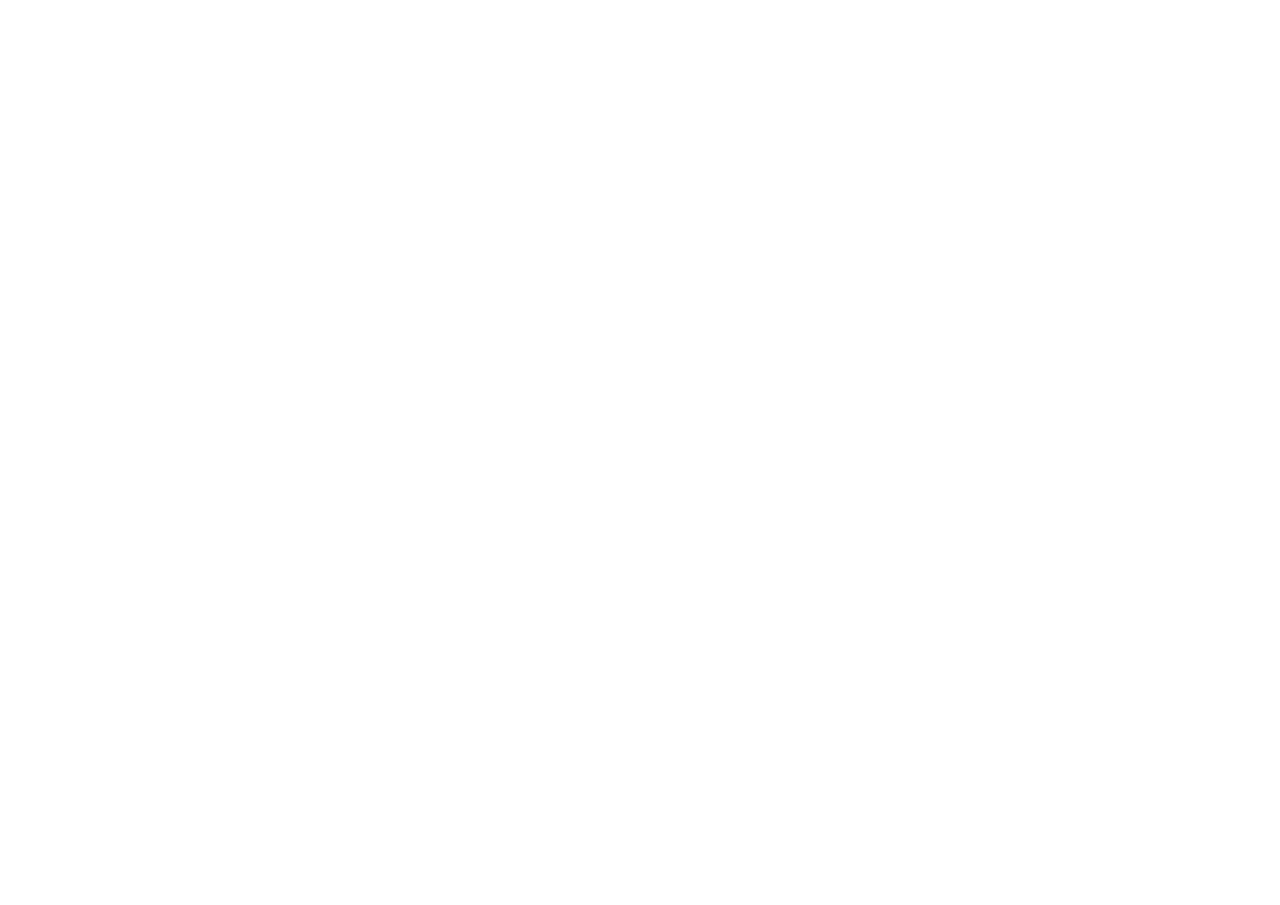
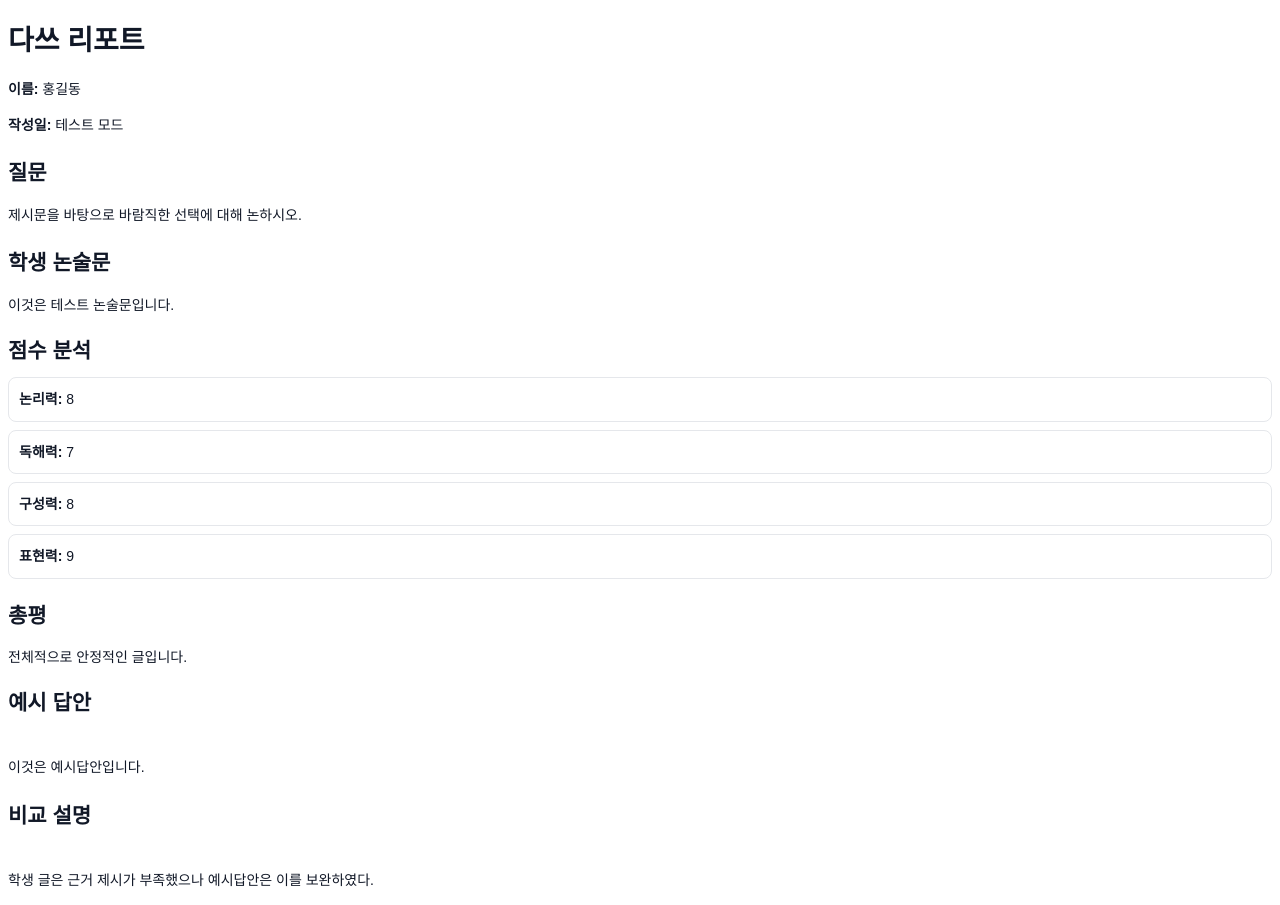
Before and after one commit to cho-huiseong/flask-essay-review, a Flask app: page /reports/1/pdf-view in a window 1280 px wide. Before the commit the page is empty. Before the commit the page ends 800 px from the top, so only its background shows below. Run offline with Flask 3, Linux system fonts and the light colour scheme.

Commit message:
fix: render report_pdf using payload instead of report fields

```diff
--- a/templates/report_pdf.html
+++ b/templates/report_pdf.html
@@ -1,4 +1,11 @@
+<!DOCTYPE html>
+<html lang="ko">
+<head>
+<meta charset="utf-8">
+<title>다쓰 리포트</title>
+
 <style>
+
 @page {
   size: A4;
   margin: 20mm;
@@ -6,5 +13,124 @@
 
 body {
   background: white !important;
+  font-family: sans-serif;
+  font-size: 14px;
+  line-height: 1.6;
+  color: #111827;
 }
+
+.page {
+  page-break-after: always;
+  break-after: page;
+}
+
+.page:last-child {
+  page-break-after: auto;
+  break-after: auto;
+}
+
+h1, h2 {
+  margin-bottom: 10px;
+}
+
+.section {
+  margin-top: 20px;
+}
+
+.score-box {
+  border: 1px solid #e5e7eb;
+  padding: 10px;
+  margin-bottom: 8px;
+  border-radius: 8px;
+}
+
 </style>
+</head>
+
+<body>
+
+<!-- ======================= 1페이지 ======================= -->
+<div class="page">
+  <h1>다쓰 리포트</h1>
+
+  <p><strong>이름:</strong> {{ payload.student or payload.name }}</p>
+  <p><strong>작성일:</strong> {{ report.created_at if report else "테스트 모드" }}</p>
+
+  <div class="section">
+    <h2>질문</h2>
+    <p>{{ payload.question }}</p>
+  </div>
+
+  <div class="section">
+    <h2>학생 논술문</h2>
+    <p style="white-space: pre-line;">{{ payload.essay }}</p>
+  </div>
+</div>
+
+<!-- ======================= 2페이지 ======================= -->
+<div class="page">
+  <h2>점수 분석</h2>
+
+  {% if payload.scores %}
+    <div class="score-box">
+      <strong>논리력:</strong> {{ payload.scores[0] }}
+    </div>
+    <div class="score-box">
+      <strong>독해력:</strong> {{ payload.scores[1] }}
+    </div>
+    <div class="score-box">
+      <strong>구성력:</strong> {{ payload.scores[2] }}
+    </div>
+    <div class="score-box">
+      <strong>표현력:</strong> {{ payload.scores[3] }}
+    </div>
+  {% else %}
+    <p>점수 데이터가 없습니다.</p>
+  {% endif %}
+
+  <div class="section">
+    <h2>총평</h2>
+    <p>{{ payload.summary }}</p>
+  </div>
+</div>
+
+<!-- ======================= 3페이지 ======================= -->
+<div class="page">
+  <h2>예시 답안</h2>
+  <p style="white-space: pre-line;">
+    {{ payload.example }}
+  </p>
+
+  <div class="section">
+    <h2>비교 설명</h2>
+    <p style="white-space: pre-line;">
+      {{ payload.comparison }}
+    </p>
+  </div>
+</div>
+
+<script>
+window.addEventListener("load", async () => {
+
+  if (document.fonts) {
+    await document.fonts.ready;
+  }
+
+  const images = Array.from(document.images);
+  await Promise.all(
+    images.map(img => {
+      if (img.complete) return Promise.resolve();
+      return new Promise(res => {
+        img.onload = img.onerror = res;
+      });
+    })
+  );
+
+  await new Promise(r => setTimeout(r, 300));
+
+  window.__PDF_READY__ = true;
+});
+</script>
+
+</body>
+</html>
```
